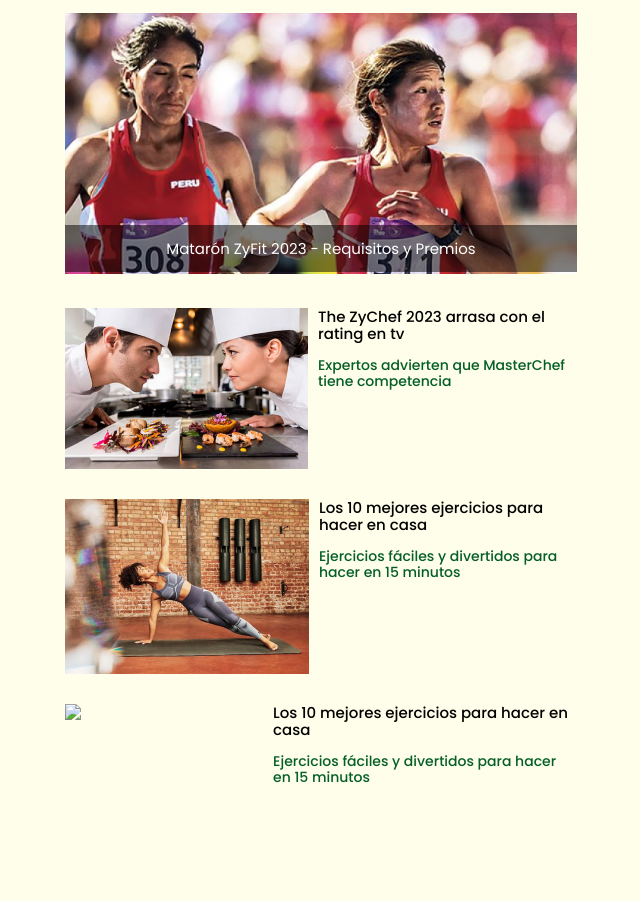
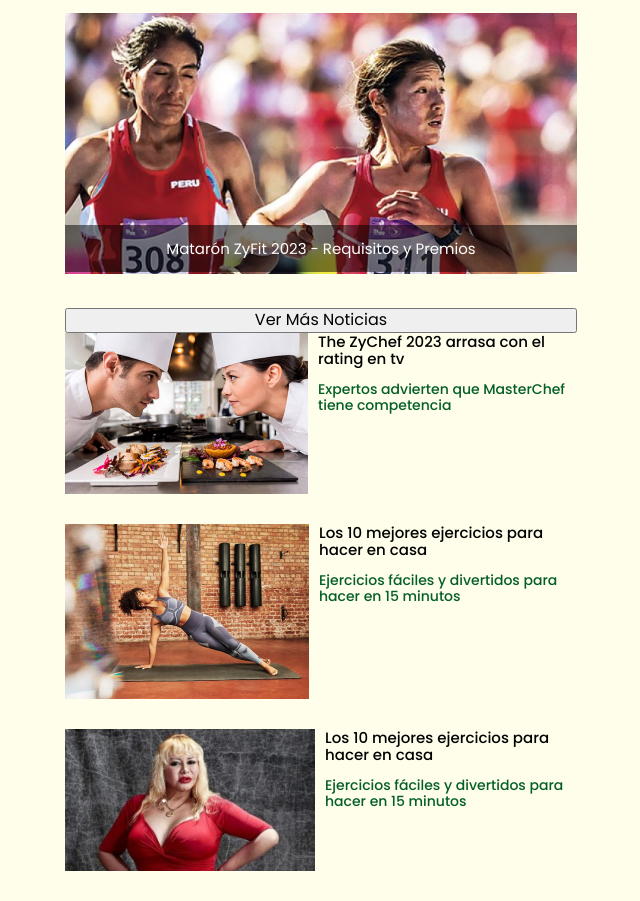
Before and after one commit to Elysian-C/NutriMed, a plain HTML site: page noticias.html in a window 1280 px wide. Shown: the part 226-1127 px from the top of the page, without its empty margins (319-959 px from the left). Before the commit the page ends 1055 px from the top, so only its background shows below. Drawn offline with nearby package versions, Linux system fonts and the light colour scheme.

Commit message:
Update noticias.html

```diff
--- a/noticias.html
+++ b/noticias.html
@@ -43,6 +43,7 @@
       	</div>
 
 		<div class="noticias__cascada">
+			<button id="noticias-button" onclick="intercambiarNoticias()">Ver Más Noticias</button>
 			<div class="noticias__item">
 				<img class="noticias_imgn" src="assets/img/noticia3.png">
 				<div class="noticias__contenido">
@@ -58,7 +59,7 @@
 				</div>
 			</div>
 			<div class="noticias__item">
-				<img class="noticias_imgn" id="assets/img/noticia1img" src="noticia1.png">
+				<img class="noticias_imgn" id="noticia1img" src="assets/img/noticia1.png">
 				<div class="noticias__contenido">
 					<h3>Los 10 mejores ejercicios para hacer en casa</h3>
 					<p>Ejercicios fáciles y divertidos para hacer en 15 minutos</p>
@@ -68,5 +69,6 @@
     </div>
   </div>
 </div>
+		<script src="assets/js/script.js"></script>
 </body>
 </html>
```
